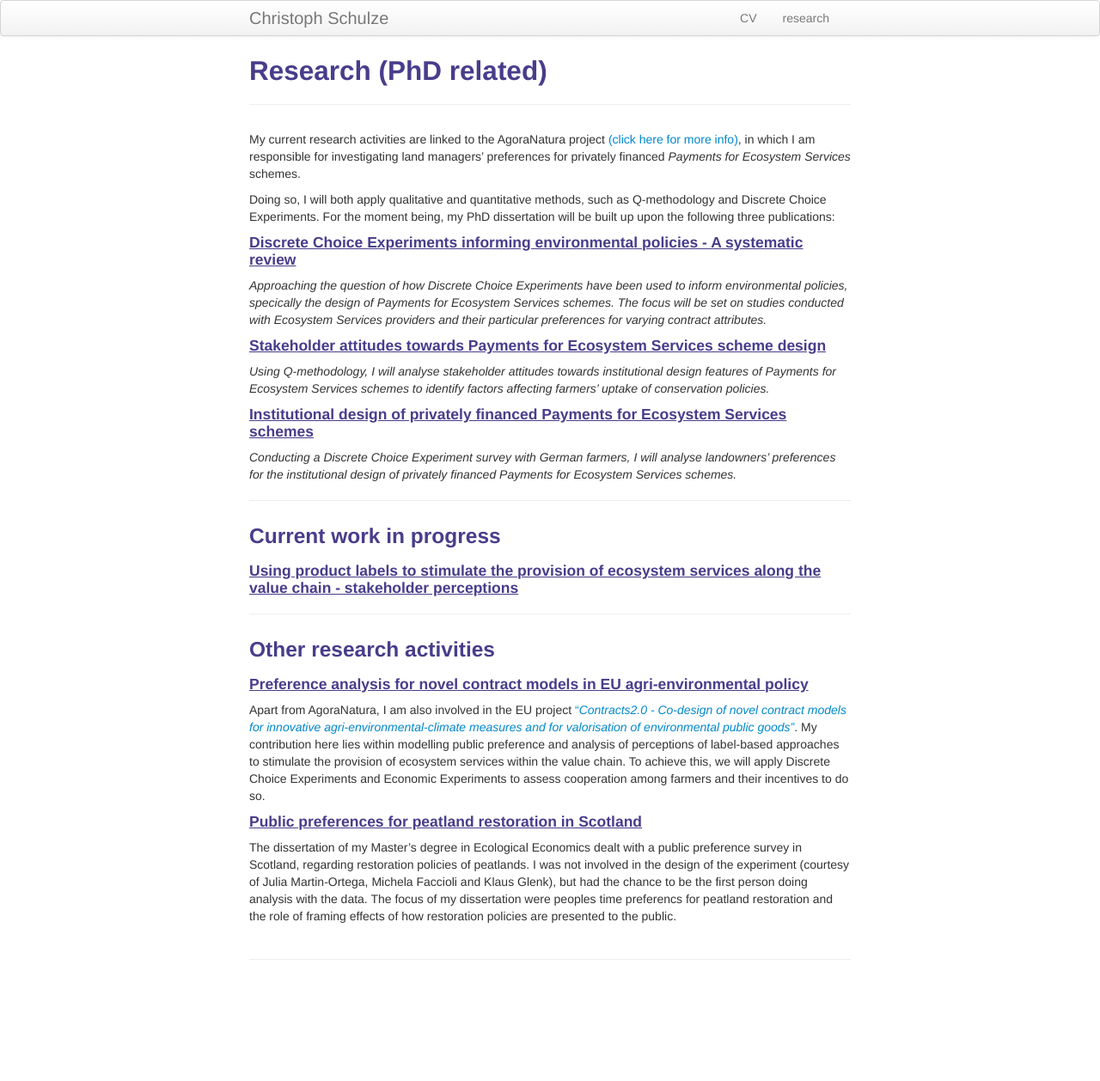
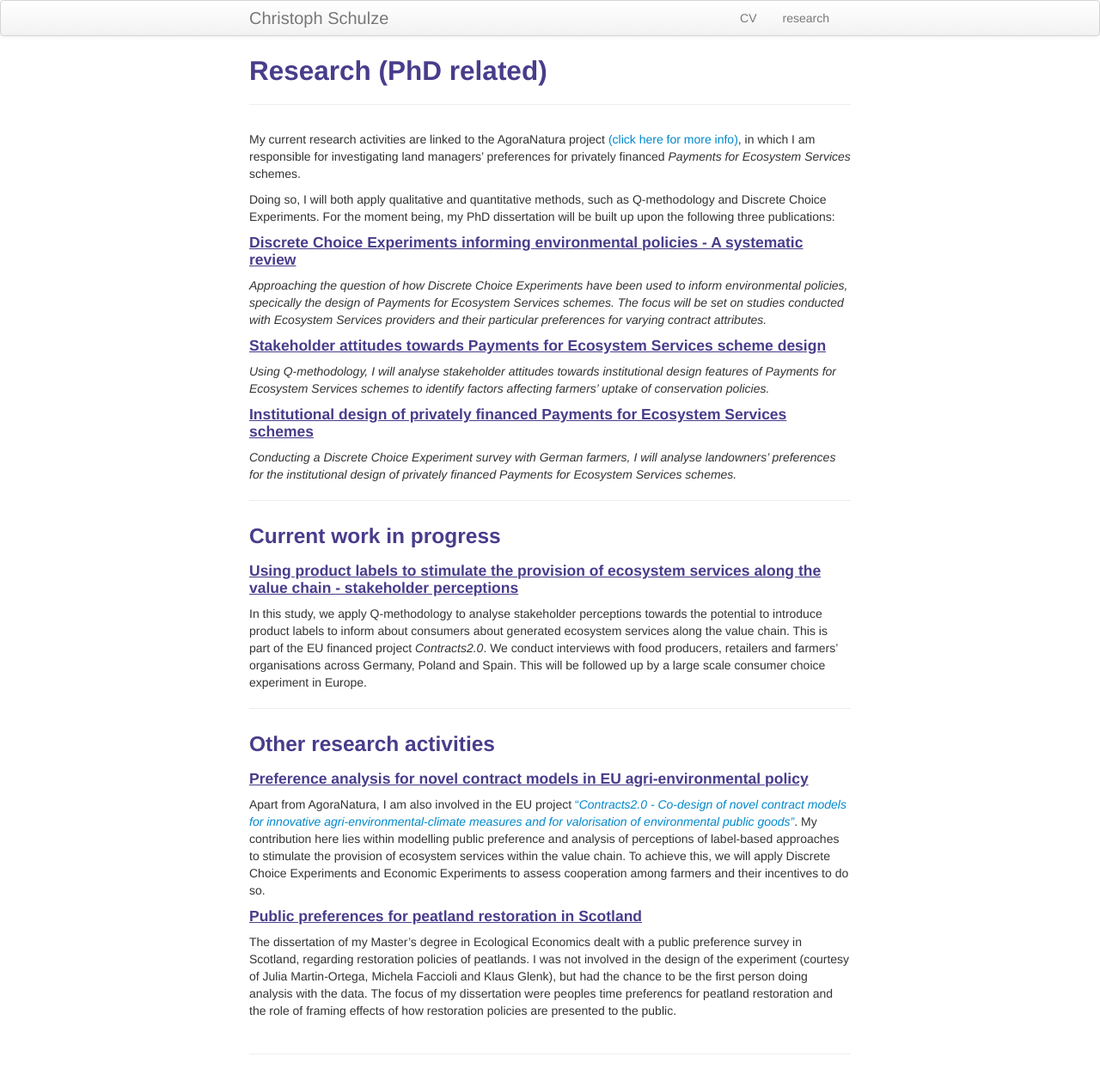
Before and after one commit to crokology/crokology.github.io, a Jekyll site: the page built from pages/research.md, in a window 1280 px wide. Shown: the whole page at 86% size. Built offline with Jekyll 4.4.1, drawn with Linux system fonts in a browser that asks for light colours; before the commit the page ends 1148 px from its top, so only the background shows below that.

Commit message:
Update research.md

```diff
--- a/pages/research.md
+++ b/pages/research.md
@@ -20,6 +20,7 @@ Doing so, I will both apply qualitative and quantitative methods, such as Q-meth
 ---
 ### Current work in progress
 #### <u>Using product labels to stimulate the provision of ecosystem services along the value chain - stakeholder perceptions</u>
+In this study, we apply Q-methodology to analyse stakeholder perceptions towards the potential to introduce product labels to inform about consumers about generated ecosystem services along the value chain. This is part of the EU financed project *Contracts2.0*. We conduct interviews with food producers, retailers and farmers' organisations across Germany, Poland and Spain. This will be followed up by a large scale consumer choice experiment in Europe.
 
 ---
 ### Other research activities
```
